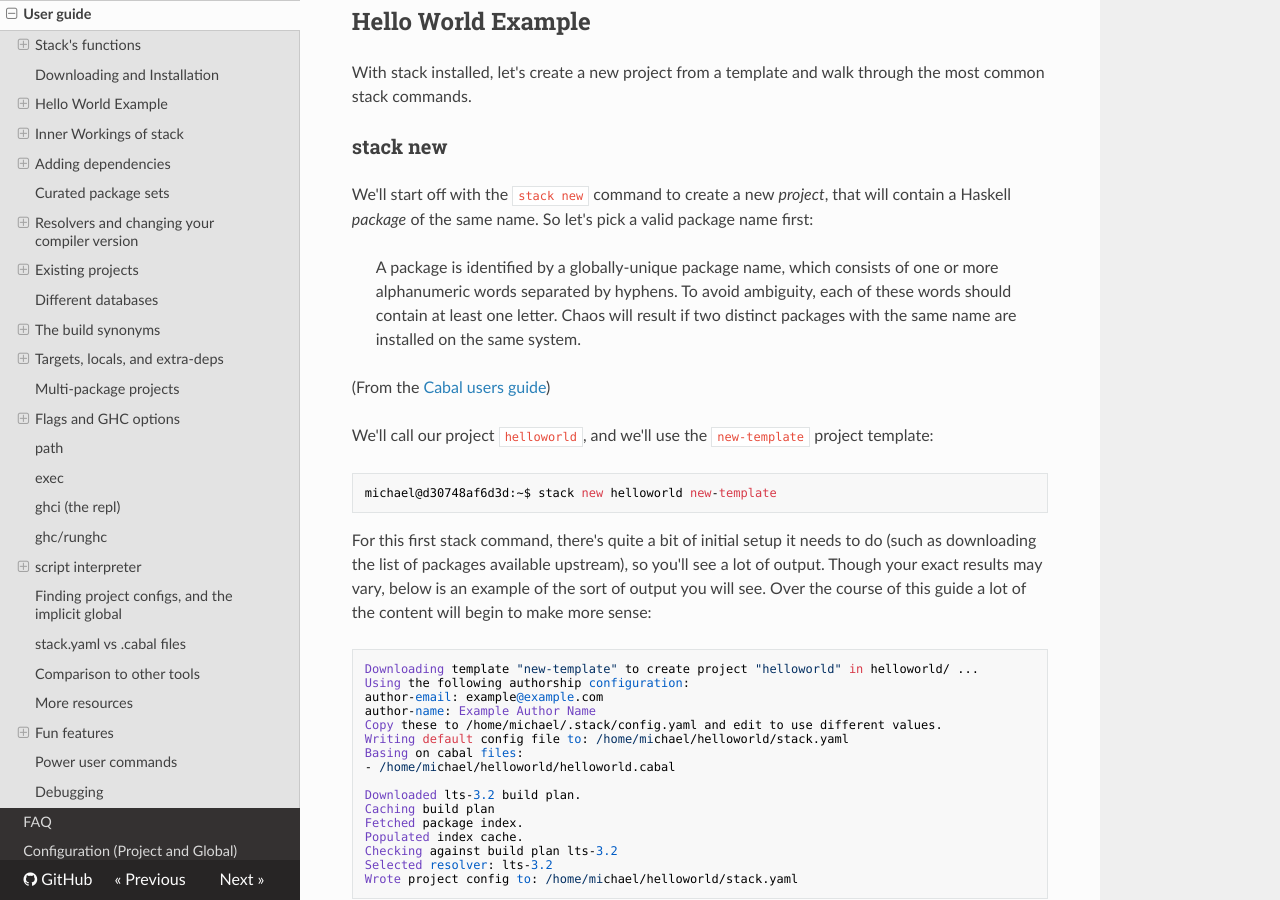
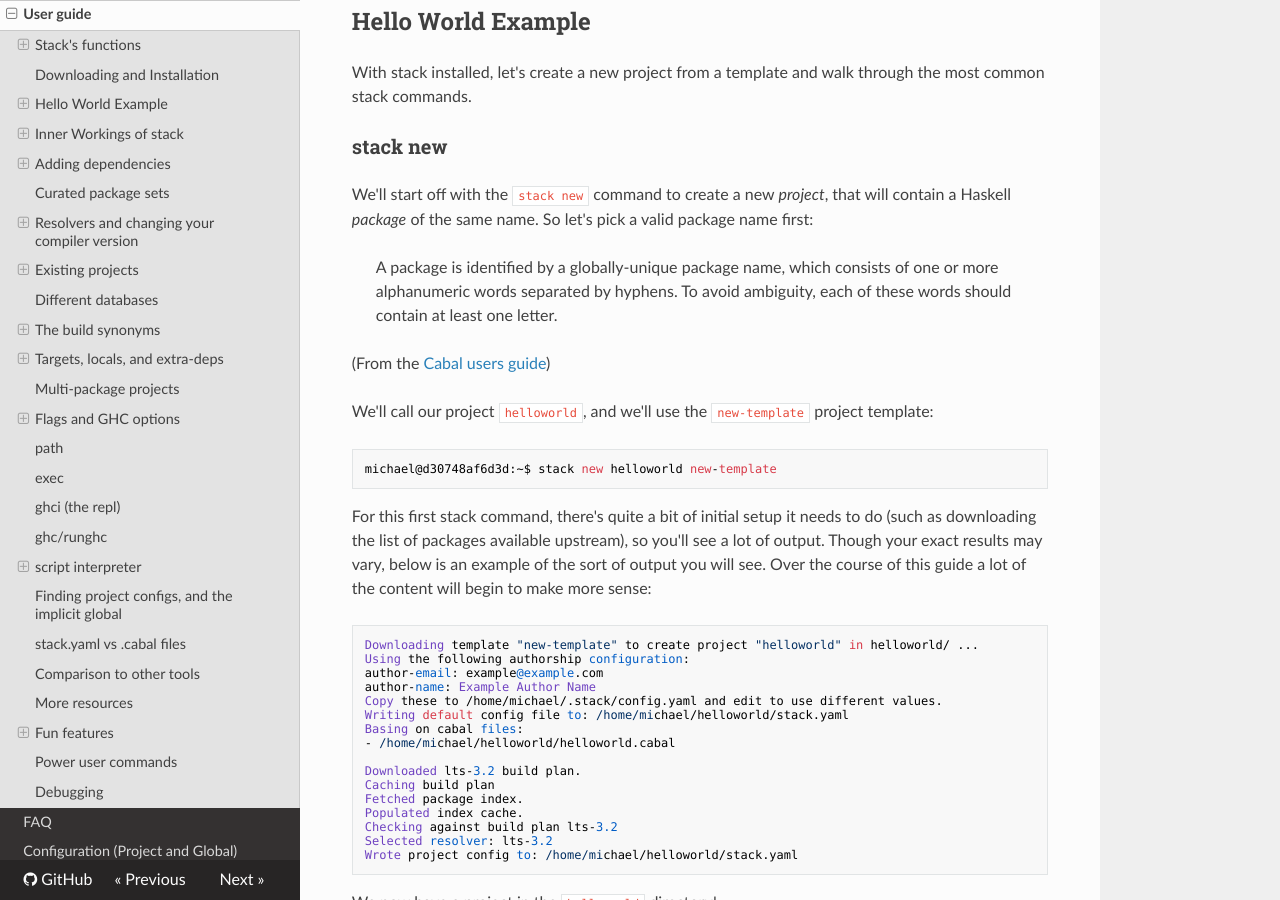
Before and after one commit to commercialhaskell/stack, an MkDocs documentation site: the page built from doc/GUIDE.md, in a window 1280 px wide and 900 px high, scrolled down 1699 px. Built offline with MkDocs 1.6.1, drawn with Linux system fonts in a browser that asks for light colours; nearby versions of some CDN libraries; old or Windows-style settings are respelled for this version of MkDocs.

Commit message:
Less chaos
[ci skip]

```diff
--- a/doc/GUIDE.md
+++ b/doc/GUIDE.md
@@ -92,8 +92,7 @@
 
 > A package is identified by a globally-unique package name, which consists
 of one or more alphanumeric words separated by hyphens. To avoid ambiguity,
-each of these words should contain at least one letter. Chaos will result if
-two distinct packages with the same name are installed on the same system.
+each of these words should contain at least one letter.
 
 (From the [Cabal users guide](https://www.haskell.org/cabal/users-guide/developing-packages.html#developing-packages))
 
```
